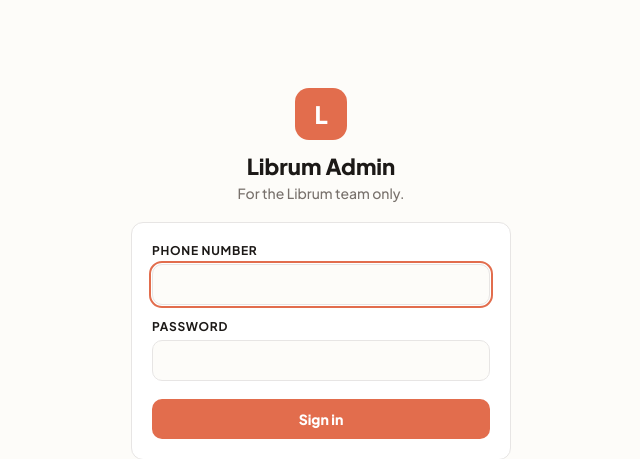
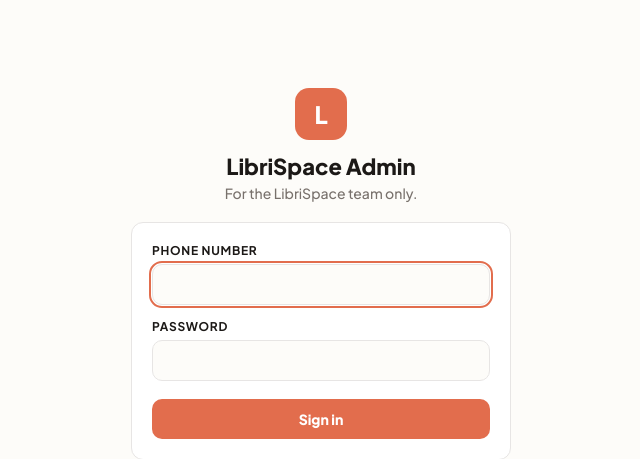
Before and after one commit to er-kailashray/library-mgmt-backend, a Laravel app: page /admin/login in a window 1280 px wide. Shown: the top 459 px of the page, without its empty margins (319-959 px from the left). Run offline with Laravel 12, Linux system fonts and the light colour scheme.

Commit message:
Rebrand user-facing text to LibriSpace
Plan reminder SMS, the plan payment page and Razorpay checkout name, and
the admin panel now say LibriSpace instead of Librum.

Co-Authored-By: Claude Opus 5.5 <noreply@anthropic.com>

```diff
--- a/app/Services/Subscriptions/SubscriptionReminderService.php
+++ b/app/Services/Subscriptions/SubscriptionReminderService.php
@@ -85,7 +85,7 @@ class SubscriptionReminderService
         try {
             $this->notifications->send('sms', new MessageDTO(
                 to: str_starts_with($owner->phone, '+') ? $owner->phone : '+91'.$owner->phone,
-                message: 'Librum: '.$this->message($subscription, $kind).' Open Librum > Settings > Plan & Billing.',
+                message: 'LibriSpace: '.$this->message($subscription, $kind).' Open LibriSpace > Settings > Plan & Billing.',
             ));
         } catch (\Throwable $e) {
             Log::warning('Subscription reminder failed', ['subscription_id' => $subscription->id, 'kind' => $kind, 'error' => $e->getMessage()]);
@@ -117,7 +117,7 @@ class SubscriptionReminderService
         return true;
     }
 
-    /** Shared by both channels; the SMS adds the "Librum:" prefix and where to go in the app. */
+    /** Shared by both channels; the SMS adds the "LibriSpace:" prefix and where to go in the app. */
     private function message(Subscription $subscription, string $kind): string
     {
         $library = $subscription->library->library_name;
--- a/resources/views/admin/layout.blade.php
+++ b/resources/views/admin/layout.blade.php
@@ -4,7 +4,7 @@
     <meta charset="utf-8">
     <meta name="viewport" content="width=device-width, initial-scale=1">
     <meta name="robots" content="noindex, nofollow">
-    <title>@yield('title', 'Admin') · Librum</title>
+    <title>@yield('title', 'Admin') · LibriSpace</title>
     <link rel="preconnect" href="https://fonts.googleapis.com">
     <link href="https://fonts.googleapis.com/css2?family=Plus+Jakarta+Sans:wght@500;600;700;800&display=swap" rel="stylesheet">
     <style>
@@ -74,7 +74,7 @@
 @auth
     <header class="topbar">
         <div class="topbar-inner">
-            <a class="brand" href="{{ route('admin.libraries') }}"><span class="brand-mark">L</span> Librum <small>Admin</small></a>
+            <a class="brand" href="{{ route('admin.libraries') }}"><span class="brand-mark">L</span> LibriSpace <small>Admin</small></a>
             <nav>
                 <a href="{{ route('admin.libraries') }}" class="{{ request()->routeIs('admin.libraries*') ? 'active' : '' }}">Libraries</a>
                 <a href="{{ route('admin.settings') }}" class="{{ request()->routeIs('admin.settings*') ? 'active' : '' }}">Settings</a>
--- a/resources/views/admin/libraries/index.blade.php
+++ b/resources/views/admin/libraries/index.blade.php
@@ -8,7 +8,7 @@
 
 @section('content')
     <h1>Libraries</h1>
-    <p class="subtitle">Every library on Librum and where its subscription stands. Open one to extend or shorten its trial or plan.</p>
+    <p class="subtitle">Every library on LibriSpace and where its subscription stands. Open one to extend or shorten its trial or plan.</p>
 
     <div class="stats">
         @foreach ($labels as $key => $label)
--- a/resources/views/admin/libraries/show.blade.php
+++ b/resources/views/admin/libraries/show.blade.php
@@ -10,7 +10,7 @@
 @section('content')
     <p style="margin: 0 0 12px;"><a href="{{ route('admin.libraries') }}" class="muted" style="text-decoration: none; font-weight: 700;">← All libraries</a></p>
     <h1>{{ $library->library_name }}</h1>
-    <p class="subtitle">Library #{{ $library->id }} · joined Librum {{ $library->created_at->format('j M Y') }}</p>
+    <p class="subtitle">Library #{{ $library->id }} · joined LibriSpace {{ $library->created_at->format('j M Y') }}</p>
 
     <div class="row" style="align-items: stretch;">
         <div class="card">
--- a/resources/views/admin/login.blade.php
+++ b/resources/views/admin/login.blade.php
@@ -6,8 +6,8 @@
     <div style="max-width: 380px; margin: 8vh auto 0;">
         <div style="text-align: center; margin-bottom: 20px;">
             <div class="brand-mark" style="width: 52px; height: 52px; border-radius: 14px; font-size: 24px; margin: 0 auto 12px; font-weight: 800;">L</div>
-            <h1>Librum Admin</h1>
-            <p class="subtitle">For the Librum team only.</p>
+            <h1>LibriSpace Admin</h1>
+            <p class="subtitle">For the LibriSpace team only.</p>
         </div>
         <form class="card" method="post" action="{{ route('admin.login.submit') }}">
             @csrf
--- a/resources/views/subscription/pay.blade.php
+++ b/resources/views/subscription/pay.blade.php
@@ -3,7 +3,7 @@
 <head>
     <meta charset="utf-8">
     <meta name="viewport" content="width=device-width, initial-scale=1">
-    <title>Librum · {{ $planName }} plan</title>
+    <title>LibriSpace · {{ $planName }} plan</title>
     <style>
         :root { --bg: #FDFCF9; --fg: #171614; --muted: #78716C; --accent: #E26D4D; --card: #FFFFFF; --border: #E7E5E4; }
         @media (prefers-color-scheme: dark) { :root { --bg: #0C0A09; --fg: #FAFAF9; --muted: #A8A29E; --card: #171615; --border: #292524; } }
@@ -36,7 +36,7 @@
             order_id: @json($orderId),
             amount: @json($amountInPaise),
             currency: "INR",
-            name: "Librum",
+            name: "LibriSpace",
             description: @json($planName . ' plan · ' . $libraryName),
             prefill: { name: @json($ownerName), contact: @json('+91' . $ownerPhone) },
             theme: { color: "#E26D4D" },
```
